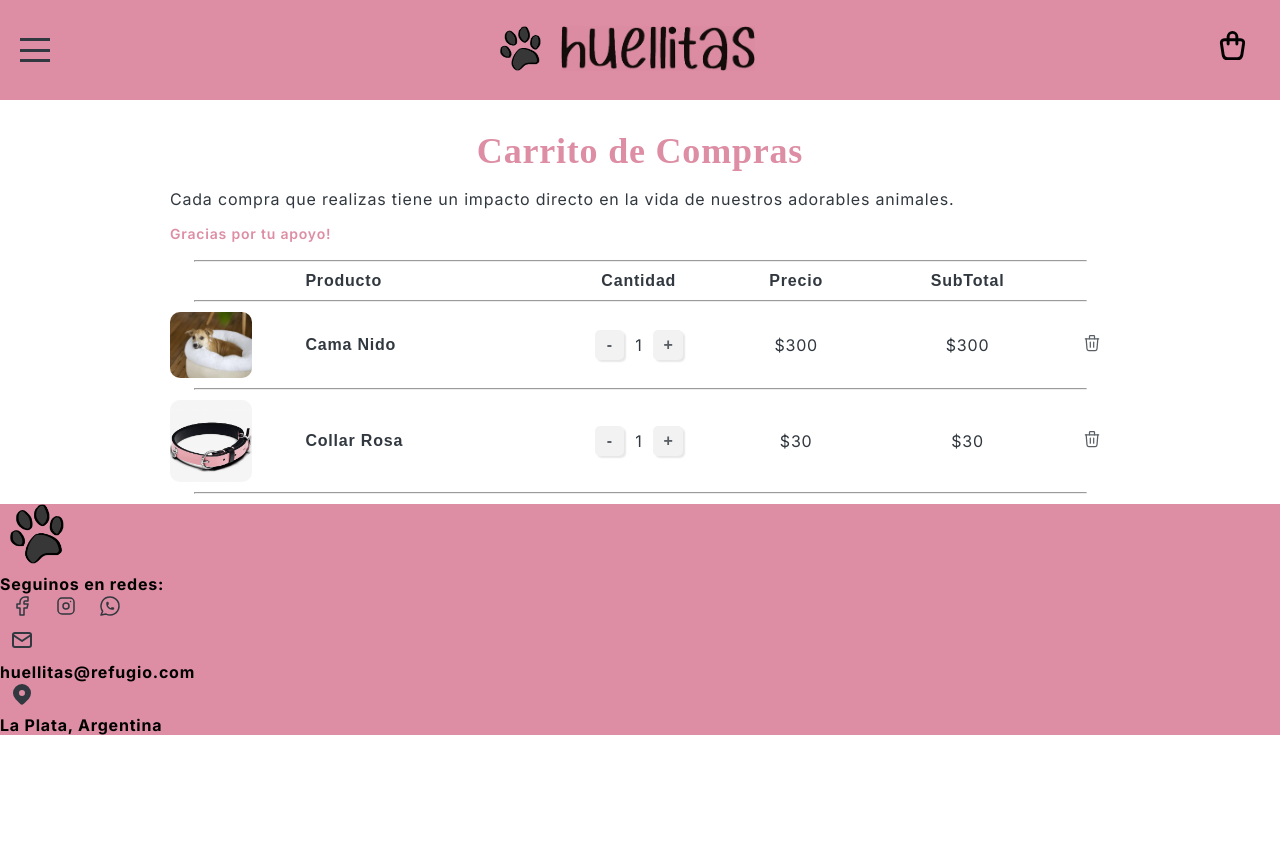
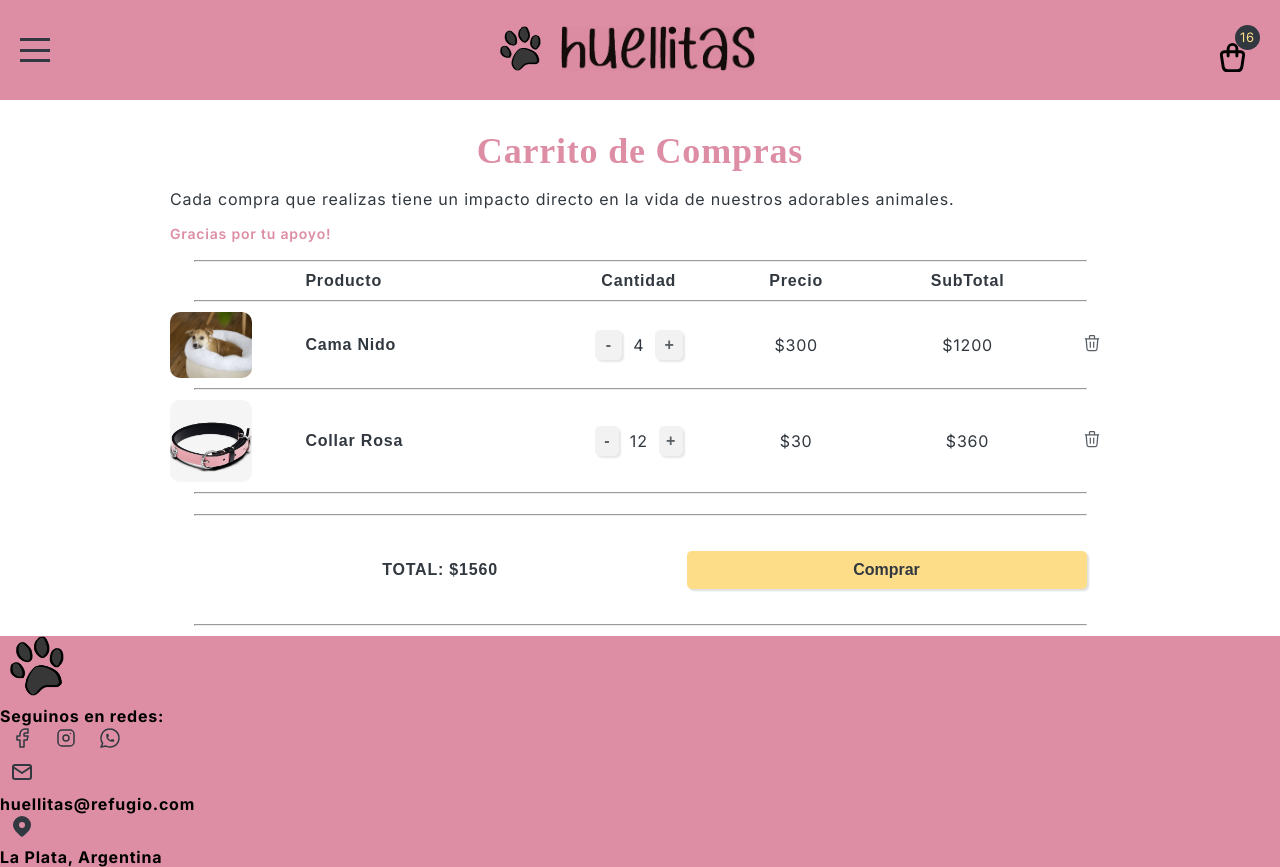
Before and after one commit to MikaVignoni/React_TP, a Next.js app: page /cart in a window 1280 px wide. Before the commit the page ends 800 px from the top, so only its background shows below. Built offline with nearby package versions, Linux system fonts and the light colour scheme; data requests are answered from the project's data file; a web font is replaced by a local one.

Commit message:
Numero de items en cart en NavBar

```diff
--- a/src/assets/db.json
+++ b/src/assets/db.json
@@ -23,7 +23,7 @@
     },
     {
       "id": "3",
-      "img":"/img/Shopping/Manta_Gris_1.webp",
+      "img": "/img/Shopping/Manta_Gris_1.webp",
       "name": "Manta Gris",
       "description": "Corderito sintético y gabardina.\nApto lavarropas.\n100cm x 80cm",
       "price": 260
@@ -57,7 +57,7 @@
       "name": "Cama Nido",
       "description": "Rellena de vellón siliconado. \nApto lavarropas.\nTamaño: 50cm x 25cm",
       "price": 300,
-      "qty": 1
+      "qty": 4
     },
     {
       "id": "1",
@@ -65,7 +65,7 @@
       "name": "Collar Rosa",
       "description": "Tamaño Mediano\nOpcion: Placa personalizada\n30-45cm x 2,5cm ancho.",
       "price": 30,
-      "qty": 1
+      "qty": 12
     }
   ]
 }
--- a/src/components/Formulario.js
+++ b/src/components/Formulario.js
@@ -74,14 +74,10 @@ const Formulario = () => {
                 width: 100%;
                 padding: 10px;
                 border: none;
-                border-radius: 5px;
                 background-color: var(--colorDetalles);
-                color: black;
-                font-weight: bold;
-                cursor: pointer;
             }
 
-            button[type="submit"]:hover { background-color: #DD8EA4; }
+            button[type="submit"]:hover { background-color: var(--colorPrincipal); }
 
         `}
         </style>
--- a/src/components/Inicio.js
+++ b/src/components/Inicio.js
@@ -40,7 +40,6 @@ const Inicio = () => {
       .Conocenos,
       .background-logo{
         position: absolute;
-        z-index: 1000;
         background:  #FFFFFF80;
         transform: translate(-50%, -0%);
       }
--- a/src/components/Layout.js
+++ b/src/components/Layout.js
@@ -1,6 +1,7 @@
 import NavBar from "../components/NavBar"
 import Footer  from "../components/Footer";
 import Head from 'next/head'
+import ShoppingContextProvider from "../context/ShoppingContextProvider"
 
 
 export default function Layout({title,children}) {
@@ -13,11 +14,13 @@ export default function Layout({title,children}) {
     </Head>
 
     <main>
+      <ShoppingContextProvider>
 
       <NavBar />
       <div className="Page-Content">
         {children}
       </div>
+      </ShoppingContextProvider>
 
       <Footer />
 
--- a/src/components/NavBar.js
+++ b/src/components/NavBar.js
@@ -1,17 +1,19 @@
-import { useState } from 'react';
+import { useState, useContext, useEffect } from 'react';
 import ShoppingCart from './icons/ShoppingCart';
-import ShoppingContextProvider from "../context/ShoppingContextProvider"
+import { ShoppingContext } from "../context/ShoppingContextProvider"
 
 
 const NavBar = () => {
   const [menuOpen, setMenuOpen] = useState(false);
 
-  const toggleMenu = () => {
-    setMenuOpen(!menuOpen);
-  };
+  const toggleMenu = () => { setMenuOpen(!menuOpen); };
+
+  const {READ_DATA, infoCartState } = useContext(ShoppingContext);
+  useEffect(() => {READ_DATA()}, []);
+  const { ItemsInCart } = infoCartState;
+
 
   return ( <>
-    <ShoppingContextProvider>
       <nav className="navbar">
         <div className="menu-toggle" onClick={toggleMenu}>
           <div className="bar"></div>
@@ -31,11 +33,11 @@ const NavBar = () => {
         </div>
 
         <div className="cart">
+          <div id='ItemsInCart'> <p id='NumberItems'>{ItemsInCart}</p> </div>
           <a href="/cart" > <ShoppingCart />  </a>
         </div>
 
       </nav>
-    </ShoppingContextProvider>
 
     <style jsx> {`
       .navbar {
@@ -70,8 +72,21 @@ const NavBar = () => {
       .menu-toggle {  cursor: pointer;  padding: 0px 20px; display: flex;  flex-direction: column; justify-content: space-between; height: 25px;}
 
       .bar { width: 25px; height: 3px; background-color: var(--colorTexto); margin: 2px 0px; }
-      .cart {color: var(--colorText); font-size: 5px; padding: 0px; }
+      .cart {color: var(--colorText); font-size: 5px; padding-right: 15px;}
       .logo img {height: 30px; padding: 0px 10px; }
+      #ItemsInCart{
+        border-radius: 50%;
+        background: var(--colorTexto);
+        height:25px; width: 25px;
+        display: flex;
+        align-items: center;
+        justify-content:center;
+        z-index: 1001;
+        transform: translate(120%, 40%);
+      }
+
+      #NumberItems{color: var(--colorDetalles);   font-size: 13px;}
+
 
       @media (min-width: 650px) {
         .navbar { height: 100px;}
--- a/src/components/YourCart.js
+++ b/src/components/YourCart.js
@@ -4,9 +4,10 @@ import CartListItem from "./CartListItem";
 
 function YourCart() {
 
-  const {db, READ_DATA, DELETE_ITEM_IN_CART, ADD_ITEM_TO_CART, DELETE_ONE_ITEM_IN_CART} = useContext(ShoppingContext);
+  const {db, READ_DATA, DELETE_ITEM_IN_CART, ADD_ITEM_TO_CART, DELETE_ONE_ITEM_IN_CART, infoCartState} = useContext(ShoppingContext);
   useEffect(() => {READ_DATA()}, []);
   const {cart} = db;
+  const { TotalCartPrice } = infoCartState
 
     return ( <>
         <ul>
@@ -25,7 +26,14 @@ function YourCart() {
                 <CartListItem key={index} item={item} DELETE_ITEM_IN_CART={DELETE_ITEM_IN_CART} ADD_ITEM_TO_CART={ADD_ITEM_TO_CART} DELETE_ONE_ITEM_IN_CART={DELETE_ONE_ITEM_IN_CART} />
             )}
 
+            <hr />
+            <div className="Comprar">
+                <span className="Total">TOTAL: ${TotalCartPrice}</span>
+                <button>Comprar</button>
+            </div>
+            <hr />
         </ul>
+
 
 
         <style jsx>{`
@@ -38,17 +46,23 @@ function YourCart() {
             .Title-Price {display: none;}
             .Title-Subtotal {width:10vw; min-width: 65px;}
             .Title-Delete {width: 30px; visibility: hidden;}
+            .Comprar{width: 95%;  display: flex; flex-direction: column; justify-content: space-evenly; text-align: center; align-items: center;}
+            .Total {width: 100%; margin: 15px 0px; }
+            button {width: 100%; max-width: 400px; margin: 25px 0px; padding: 10px; border: none; background-color: var(--colorDetalles); font-weight: bold; font-size: 16px;}
+            button:hover{ background-color: var(--colorPrincipal); }
+
 
             @media (min-width: 650px) {
                 .Title-Product {width: 20%; max-width: 82px;}
                 .Title-Price {display:inline; width:10vw; min-width: 65px;}
+                .Comprar{flex-direction: row;}
             }
 
             @media (min-width: 800px) {
-                .Title-Img{width: 82px; display:inline; visibility: hidden;}
-                .Title-Product{min-width:250px; text-align: left; padding-left: 10px;}
-                .Title-Qty{width:100px; }
-                .Title-Delete{width: 35px; }
+                .Title-Img {width: 82px; display:inline; visibility: hidden;}
+                .Title-Product {min-width:250px; text-align: left; padding-left: 10px;}
+                .Title-Qty {width:100px; }
+                .Title-Delete {width: 35px; }
             }
         `}</style>
 
--- a/src/context/ShoppingContextProvider.js
+++ b/src/context/ShoppingContextProvider.js
@@ -18,26 +18,19 @@ const initialDb = {
       price: 3000
     }
   ],
-  cart: [{
-    id: "000",
-    img: "/img/Huella/Huellitas_Icon.png",
-    name: "LOADING CART...",
-    price: 1
-  }]
+  cart: []
 };
-
-const ItemsInCart = 0;
-const TotalCartPrice = 0;
 
 const ENDPOINTS = {
     products: `http://localhost:5000/products`,
-    cart: `http://localhost:5000/cart`
+    cart: `http://localhost:5000/cart`,
 }
 
 const ShoppingContextProvider = (props) => {
 
   const [db, setDb] = useState (initialDb);
   const {products, cart} = db;
+  const [infoCartState, setInfoCartState] = useState({ ItemsInCart: 0, TotalCartPrice: 0 });
 
   const READ_DATA = async () => {
     const responseProducts = await axios.get(ENDPOINTS.products),
@@ -46,13 +39,22 @@ const ShoppingContextProvider = (props) => {
     const productsList = await responseProducts.data,
       cartList = await responseCart.data;
 
+    const { ItemsInCart, TotalCartPrice } = cartList.reduce((accumulator, item) => {
+      const qty = parseInt(item.qty, 10);
+      const price = parseInt(item.price, 10)
+      accumulator.ItemsInCart += qty;
+      accumulator.TotalCartPrice += qty * price;
+      return accumulator;
+    }, { ItemsInCart: 0, TotalCartPrice: 0 });
+
+    setInfoCartState({ ItemsInCart, TotalCartPrice });
+
     const data = {
         products: productsList,
         cart: cartList,
     };
 
     setDb(data)
-
   };
 
   const CREATE_ITEM_IN_CART = async (item) => {
@@ -77,7 +79,7 @@ const ShoppingContextProvider = (props) => {
     const OPTIONS = {
       method: "PUT",
       headers: { "Content-Type" : "application/json" },
-      data: JSON.stringify(itemIsInCart)  // TO CHECK! quiero almacenar el dato como numero, no como string
+      data: JSON.stringify(itemIsInCart)
     }
 
     const ENDPOINT = `${ENDPOINTS.cart}/${itemIsInCart.id}`
@@ -93,8 +95,8 @@ const ShoppingContextProvider = (props) => {
     else {
       const itemIsInCart = db.cart.find(item => item.id === idSelected)
       itemIsInCart
-        ? UPDATE_ITEM_IN_CART(itemIsInCart) // si existe el item tengo q hacer un update con PUT >> llamar a update_item_in_cart
-        : CREATE_ITEM_IN_CART(item); // si no existe el item tengo q hacer un POST >> llamar a CREATE_ITEM_IN_CART
+        ? UPDATE_ITEM_IN_CART(itemIsInCart)
+        : CREATE_ITEM_IN_CART(item);
       }
   };
 
@@ -137,7 +139,7 @@ const ShoppingContextProvider = (props) => {
     READ_DATA();
   };
 
-  const value = {db, READ_DATA, ADD_ITEM_TO_CART, DELETE_ITEM_IN_CART, DELETE_ONE_ITEM_IN_CART, ItemsInCart, TotalCartPrice};
+  const value = {db, READ_DATA, ADD_ITEM_TO_CART, DELETE_ITEM_IN_CART, DELETE_ONE_ITEM_IN_CART, infoCartState};
 
   return (
     <ShoppingContext.Provider value = {value} >
--- a/src/pages/cart.js
+++ b/src/pages/cart.js
@@ -1,5 +1,5 @@
 import Layout from "../components/Layout";
-import ShoppingContextProvider from "../context/ShoppingContextProvider"
+// import ShoppingContextProvider from "../context/ShoppingContextProvider"
 import YourCart from "../components/YourCart";
 
 
@@ -7,7 +7,7 @@ export default function Cart() {
   return (<>
     <Layout title={"HUELLITAS - Carrito"}>
 
-      <ShoppingContextProvider>
+      {/* <ShoppingContextProvider> */}
 
         <h2>Carrito de Compras</h2>
 
@@ -16,7 +16,7 @@ export default function Cart() {
 
         <YourCart />
 
-      </ShoppingContextProvider>
+      {/* </ShoppingContextProvider> */}
 
     </Layout>
 
--- a/src/pages/tienda.js
+++ b/src/pages/tienda.js
@@ -1,12 +1,12 @@
 import Shopping from "../components/Shopping";
 import Layout from "../components/Layout";
-import ShoppingContextProvider from "../context/ShoppingContextProvider"
+// import ShoppingContextProvider from "../context/ShoppingContextProvider"
 
 export default function Tienda() {
   return ( <>
     <Layout title={"HUELLITAS - Tienda Solidaria"}>
 
-      <ShoppingContextProvider>
+      {/* <ShoppingContextProvider> */}
 
         <h2>Tienda Solidaria</h2>
 
@@ -16,7 +16,7 @@ export default function Tienda() {
 
         <Shopping />
 
-      </ShoppingContextProvider>
+      {/* </ShoppingContextProvider> */}
 
     </Layout>
 
--- a/src/styles/globals.css
+++ b/src/styles/globals.css
@@ -100,7 +100,11 @@ button{
   box-shadow: -2px -2px 2px 0px #fff9, -2px -2px 2px 0px #fff9, 2px 2px 2px 0px #0001, 2px 2px 2px 0px #0001;
   border: none;
   color: var(--colorTexto);
+  font-weight: bold;
 }
+
+button:hover{ background-color: var(--colorPrincipal); }
+
 
 hr{
   width:95%;
```
